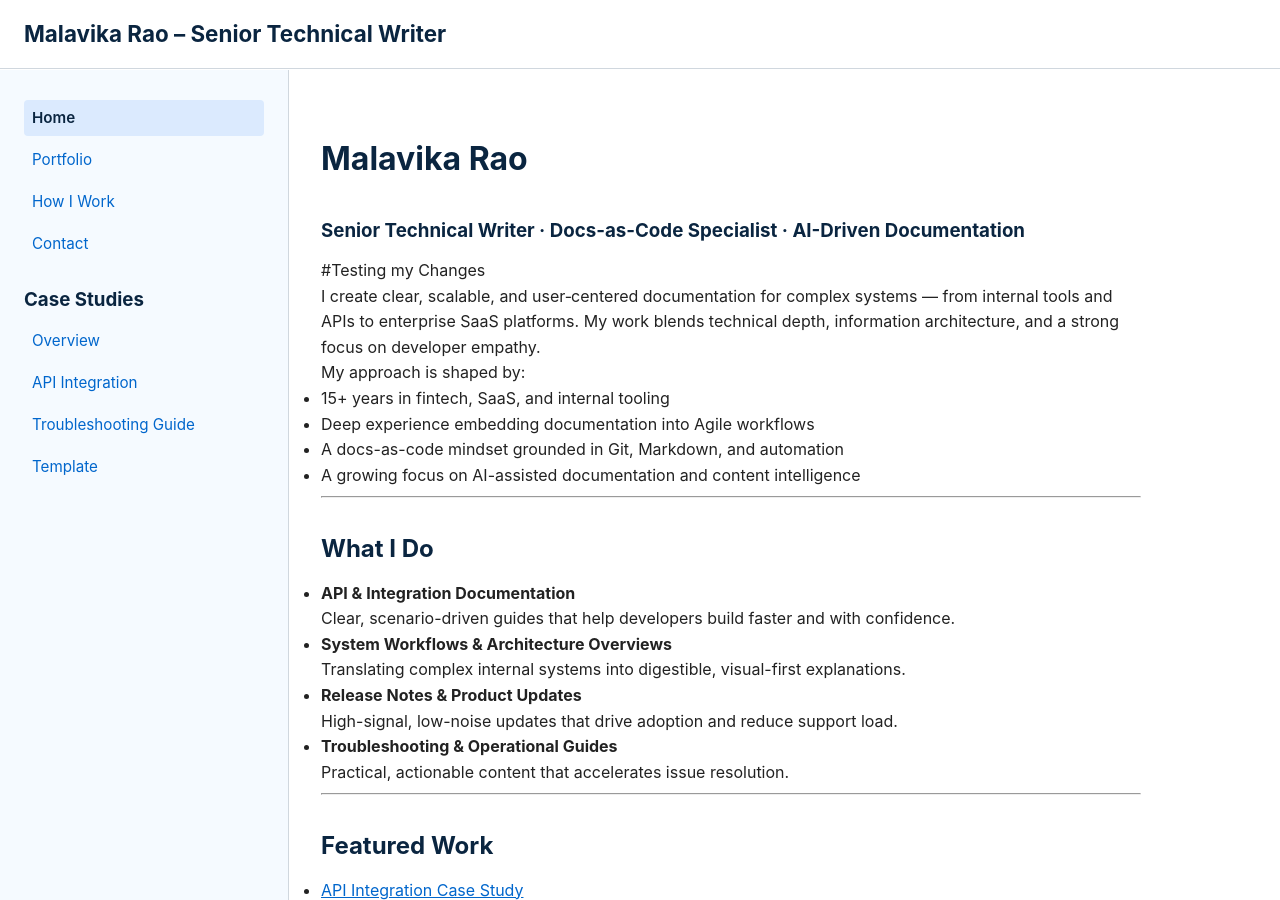
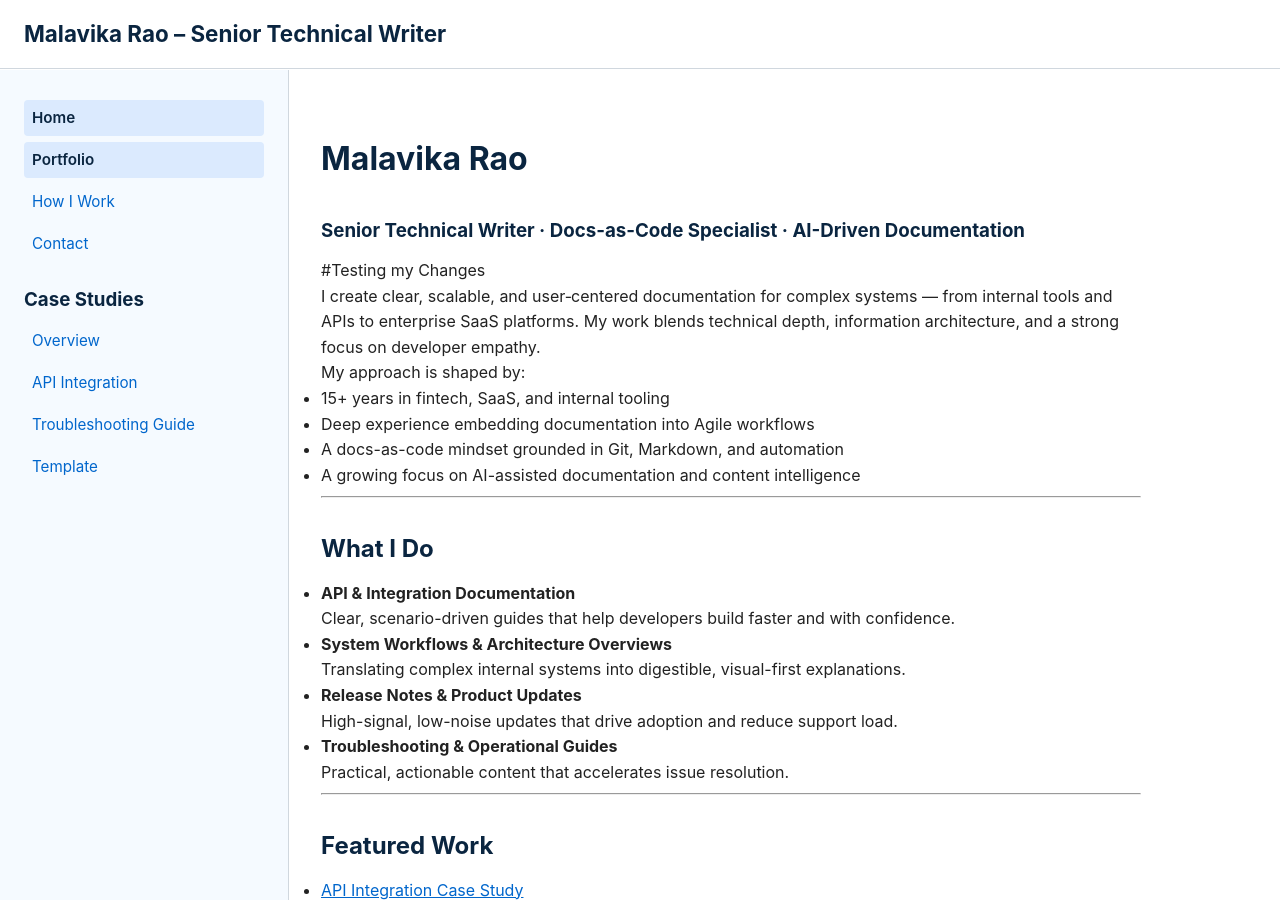
Before and after one commit to msraofolio/msraofolio.github.io, a Jekyll site: the page built from docs/index.md, in a window 1280 px wide and 900 px high. Built offline with Jekyll 4.4.1, drawn with Linux system fonts in a browser that asks for light colours.

Commit message:
Testing_URL_Change

```diff
--- a/docs/_layouts/default.html
+++ b/docs/_layouts/default.html
@@ -29,7 +29,7 @@
 
         <li>
           <a href="/portfolio.html"
-             class="{% if page.url == '/portfolio.html' %}active{% endif %}">
+             class="{% if page.url == '/' or page.url == '/portfolio.html' %}active{% endif %}">
              Portfolio
           </a>
         </li>
```
